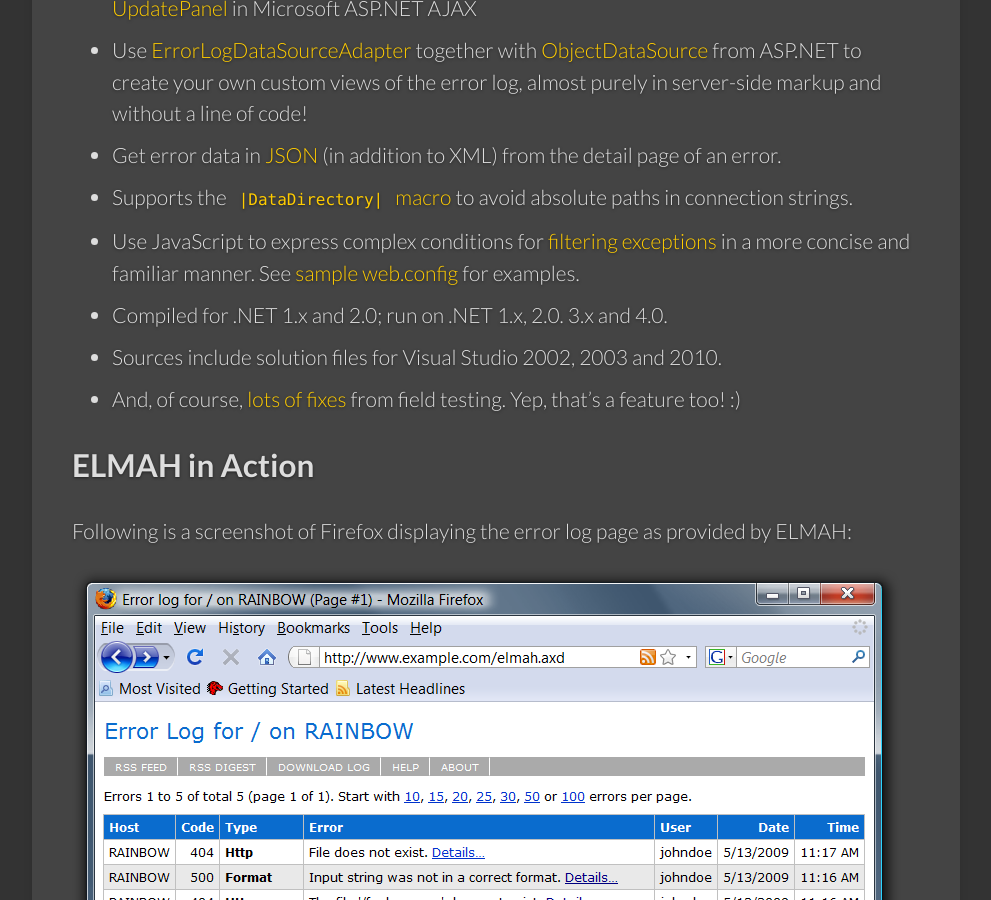
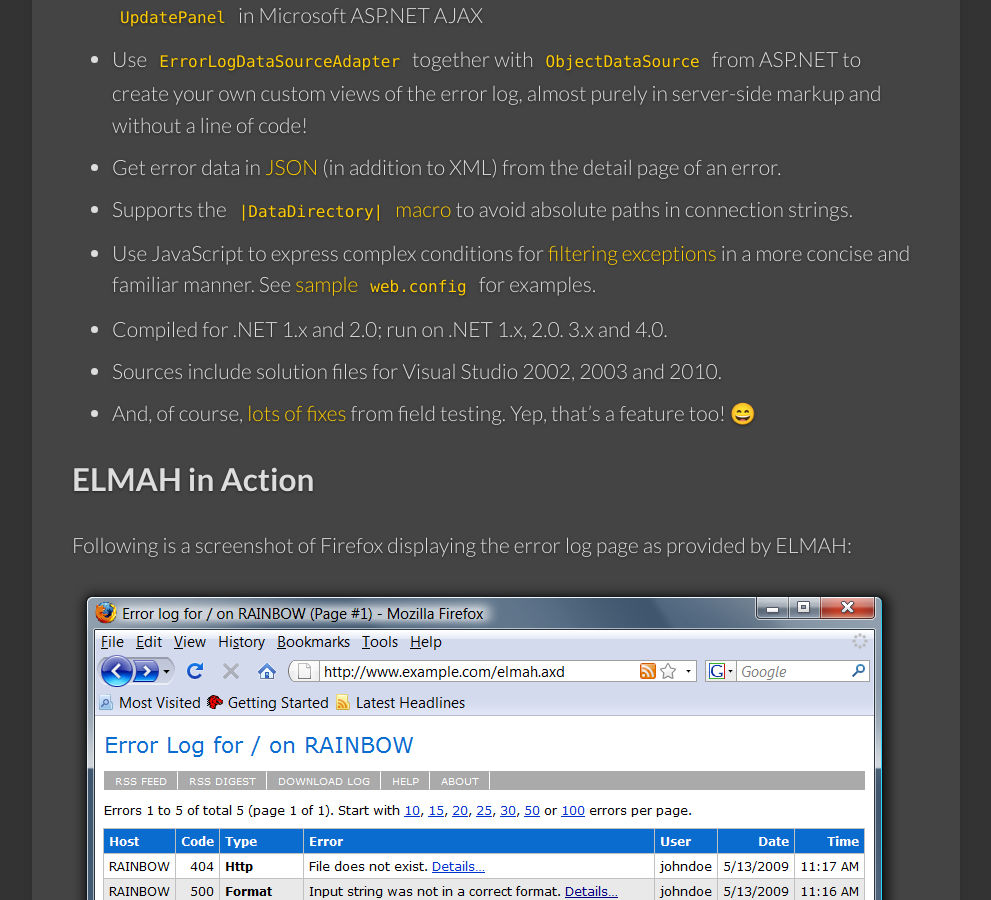
Before and after one commit to elmah/www, a Jekyll site: the page built from index.md, in a window 1280 px wide and 900 px high, scrolled down 2295 px. Shown: the whole window, without its empty margins (149-1140 px from the left). Built offline with Jekyll 4.4.1, drawn with Linux system fonts in a browser that asks for light colours; emoji names are drawn with the system emoji font; part of the change alters nothing that is shown; some of the changed text lies outside the part shown.

Commit message:
Home page formatting review

```diff
--- a/index.md
+++ b/index.md
@@ -30,9 +30,9 @@ Once ELMAH has been dropped into a running web application and configured approp
 
   * Log errors to several back-end storages:
     * [Microsoft SQL Server](http://www.microsoft.com/sql/)
-    * [Oracle](http://www.oracle.com/) ([OracleErrorLog](https://www.assembla.com/spaces/elmah/subversion/source/HEAD/tags/REL-1.2/src/Elmah/OracleErrorLog.cs))
+    * [Oracle](http://www.oracle.com/) ([`OracleErrorLog`](https://www.assembla.com/spaces/elmah/subversion/source/HEAD/tags/REL-1.2/src/Elmah/OracleErrorLog.cs))
     * [SQLite](http://www.sqlite.org/) (version 3) database file
-    * [Access Microsoft Access] ([AccessErrorLog](https://www.assembla.com/spaces/elmah/subversion/source/HEAD/tags/REL-1.2/src/Elmah/AccessErrorLog.cs))
+    * [Microsoft Access](https://code.google.com/p/elmah/wiki/Access) ([`AccessErrorLog`](https://www.assembla.com/spaces/elmah/subversion/source/HEAD/tags/REL-1.2/src/Elmah/AccessErrorLog.cs))
     * <del>[VistaDB](http://www.vistadb.net/) ([VistaDBErrorLog](https://www.assembla.com/spaces/elmah/subversion/source/HEAD/tags/REL-1.1/src/Elmah/VistaDBErrorLog.cs))</del>; deprecated in release 1.2
     * Loose XML files
     * RAM (in-memory)
@@ -49,15 +49,15 @@ Once ELMAH has been dropped into a running web application and configured approp
   * Access the raw XML behind any logged error from its details page, making it easier to get to information (like form data, including [View State](http://msdn2.microsoft.com/en-us/library/ms972976.aspx)) that, until now, had to be grabbed directly out of the error log's backing store.
   * Supports ASP.NET web application root operator (`~`) in paths for file-based error log implementations.
   * Check if any ELMAH installation is up to date through its _about page_.
-  * Run a self-contained demo Web site showing error logging and mailing in action right out of the box. Run [demo.cmd](https://www.assembla.com/spaces/elmah/subversion/source/HEAD/tags/REL-1.2/demo.cmd) in the root of the distribution.
-  * Use `MsAjaxDeltaErrorLogModule` to log errors during partial updates enabled by [UpdatePanel](http://msdn.microsoft.com/en-us/library/system.web.ui.updatepanel.aspx) in Microsoft ASP.NET AJAX
-  * Use [ErrorLogDataSourceAdapter](https://www.assembla.com/spaces/elmah/subversion/source/HEAD/tags/REL-1.2/src/Elmah/ErrorLogDataSourceAdapter.cs) together with [ObjectDataSource](http://msdn.microsoft.com/en-us/library/system.web.ui.webcontrols.objectdatasource.aspx) from ASP.NET to create your own custom views of the error log, almost purely in server-side markup and without a line of code!
+  * Run a self-contained demo Web site showing error logging and mailing in action right out of the box. Run [`demo.cmd`](https://www.assembla.com/spaces/elmah/subversion/source/HEAD/tags/REL-1.2/demo.cmd) in the root of the distribution.
+  * Use `MsAjaxDeltaErrorLogModule` to log errors during partial updates enabled by [`UpdatePanel`](http://msdn.microsoft.com/en-us/library/system.web.ui.updatepanel.aspx) in Microsoft ASP.NET AJAX
+  * Use [`ErrorLogDataSourceAdapter`](https://www.assembla.com/spaces/elmah/subversion/source/HEAD/tags/REL-1.2/src/Elmah/ErrorLogDataSourceAdapter.cs) together with [`ObjectDataSource`](http://msdn.microsoft.com/en-us/library/system.web.ui.webcontrols.objectdatasource.aspx) from ASP.NET to create your own custom views of the error log, almost purely in server-side markup and without a line of code!
   * Get error data in [JSON](http://www.json.org/) (in addition to XML) from the detail page of an error.
   * Supports the [`|DataDirectory|` macro](http://blogs.msdn.com/smartclientdata/archive/2005/08/26/456886.aspx) to avoid absolute paths in connection strings.
-  * Use JavaScript to express complex conditions for [filtering exceptions](/a/error-filtering/) in a more concise and familiar manner. See [sample web.config](https://www.assembla.com/spaces/elmah/subversion/source/HEAD/tags/REL-1.2/samples/web.config) for examples.
+  * Use JavaScript to express complex conditions for [filtering exceptions](/a/error-filtering/) in a more concise and familiar manner. See [sample `web.config`](https://www.assembla.com/spaces/elmah/subversion/source/HEAD/tags/REL-1.2/samples/web.config) for examples.
   * Compiled for .NET 1.x and 2.0; run on .NET 1.x, 2.0. 3.x and 4.0.
   * Sources include solution files for Visual Studio 2002, 2003 and 2010.
-  * And, of course, [lots of fixes](https://github.com/elmah/Elmah/issues?q=is%3Aissue+is%3Aclosed) from field testing. Yep, that's a feature too! :)
+  * And, of course, [lots of fixes](https://github.com/elmah/Elmah/issues?q=is%3Aissue+is%3Aclosed) from field testing. Yep, that's a feature too! :smile:
 
 ## ELMAH in Action
 
@@ -65,4 +65,4 @@ Following is a screenshot of Firefox displaying the error log page as provided b
 
 ![Home Shot](img/homeshot.png)
 
-To learn more about ELMAH, see the MSDN article &ldquo;[Using HTTP Modules and Handlers to Create Pluggable ASP.NET Components](http://msdn2.microsoft.com/en-us/library/aa479332.aspx)&rdquo; by [Scott Mitchell](http://www.4guysfromrolla.com/ScottMitchell.shtml) and [Atif Aziz](http://www.raboof.com/).
+To learn more about ELMAH, see the MSDN article "[Using HTTP Modules and Handlers to Create Pluggable ASP.NET Components](http://msdn2.microsoft.com/en-us/library/aa479332.aspx)" by [Scott Mitchell](http://www.4guysfromrolla.com/ScottMitchell.shtml) and [Atif Aziz](http://www.raboof.com/).
```
